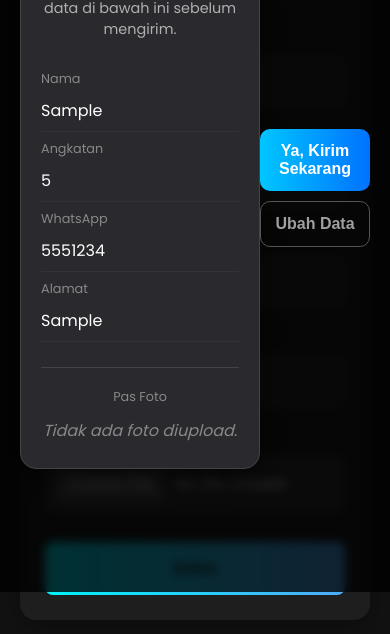
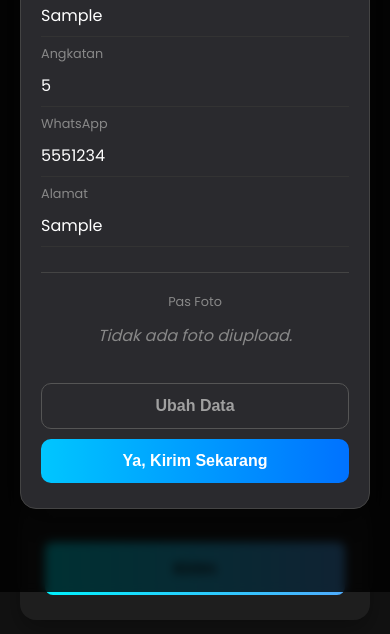
Before and after one commit to ZooNiNe/form-alumni, a plain HTML site: page index.html in a window 390 px wide. Both pictures are taken after typing "Sample", "5", "5551234", "Sample" into the empty fields and a click on the button "Kirim". Shown: the part 252-886 px from the top of the page. Drawn offline with Linux system fonts and the light colour scheme.

Commit message:
Add files via upload

```diff
--- a/style.css
+++ b/style.css
@@ -174,7 +174,7 @@ body {
 
 .preview-grid {
     display: grid;
-    grid-template-columns: 100px 1fr;
+    grid-template-columns: 100px 1fr; /* Kolom label lebih kecil */
     gap: 16px;
     margin-bottom: 25px;
 }
@@ -189,7 +189,7 @@ body {
 .preview-value {
     font-weight: 500;
     color: #ffffff;
-    word-break: break-word;
+    word-break: break-word; /* Mencegah teks panjang meluber */
 }
 
 .preview-foto-container {
@@ -216,7 +216,6 @@ body {
     font-style: italic;
 }
 
-/* --- PERUBAHAN UTAMA ADA DI SINI --- */
 .modal-buttons {
     display: flex;
     flex-direction: column; /* Mengubah tata letak menjadi vertikal */
@@ -233,8 +232,6 @@ body {
     cursor: pointer;
     transition: all 0.2s ease-in-out;
 }
-/* --- AKHIR DARI PERUBAHAN UTAMA --- */
-
 
 .btn-edit {
     background-color: transparent;
@@ -273,21 +270,26 @@ body {
     }
 
     .preview-grid {
-        grid-template-columns: 1fr;
+        grid-template-columns: 1fr; /* Grid menjadi 1 kolom */
         gap: 8px;
     }
 
     .preview-label {
-        text-align: left;
+        text-align: left; /* Label tidak lagi di kanan */
         font-size: 0.8rem;
         font-weight: 500;
         color: #888;
         padding-right: 0;
-        margin-bottom: 2px;
+        margin-bottom: 2px; /* Jarak antara label dan value */
     }
 
     .preview-value {
         padding-bottom: 8px;
         border-bottom: 1px solid #333;
     }
+
+    .modal-buttons {
+        flex-direction: column-reverse; /* Tombol "Kirim" di atas */
+        gap: 10px;
+    }
 }
```
Also changed, not shown: index.html (+0 -1 lines).
